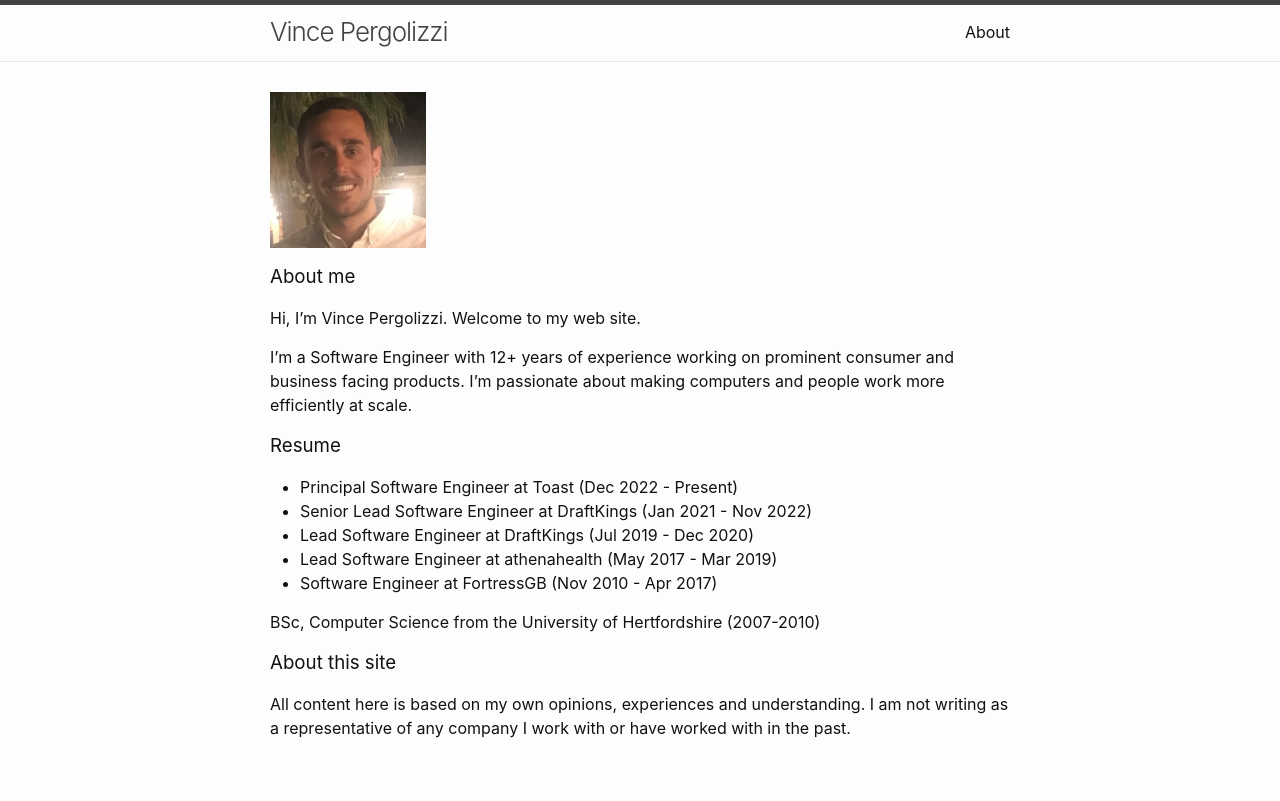
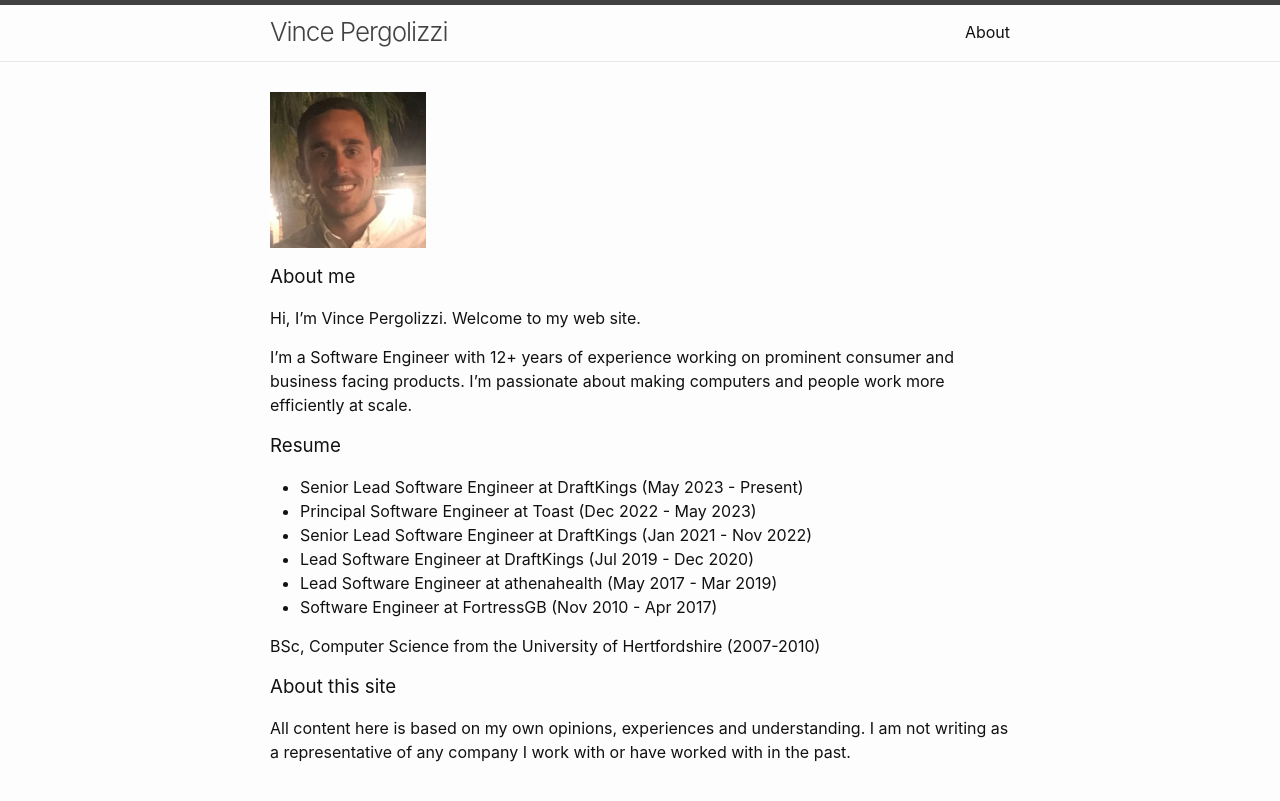
Before and after one commit to vp89/vp89.github.io, a Jekyll site: the page built from about.md, in a window 1280 px wide. Shown: the top 801 px of the page. Built offline with Jekyll 4.4.1, drawn with Linux system fonts in a browser that asks for light colours; nearby versions of some CDN libraries.

Commit message:
update resume

```diff
--- a/about.md
+++ b/about.md
@@ -13,7 +13,8 @@ I'm a Software Engineer with 12+ years of experience working on prominent consum
 
 ### Resume
 
-- Principal Software Engineer at Toast (Dec 2022 - Present)
+- Senior Lead Software Engineer at DraftKings (May 2023 - Present)
+- Principal Software Engineer at Toast (Dec 2022 - May 2023)
 - Senior Lead Software Engineer at DraftKings (Jan 2021 - Nov 2022)
 - Lead Software Engineer at DraftKings (Jul 2019 - Dec 2020)
 - Lead Software Engineer at athenahealth (May 2017 - Mar 2019)
```
